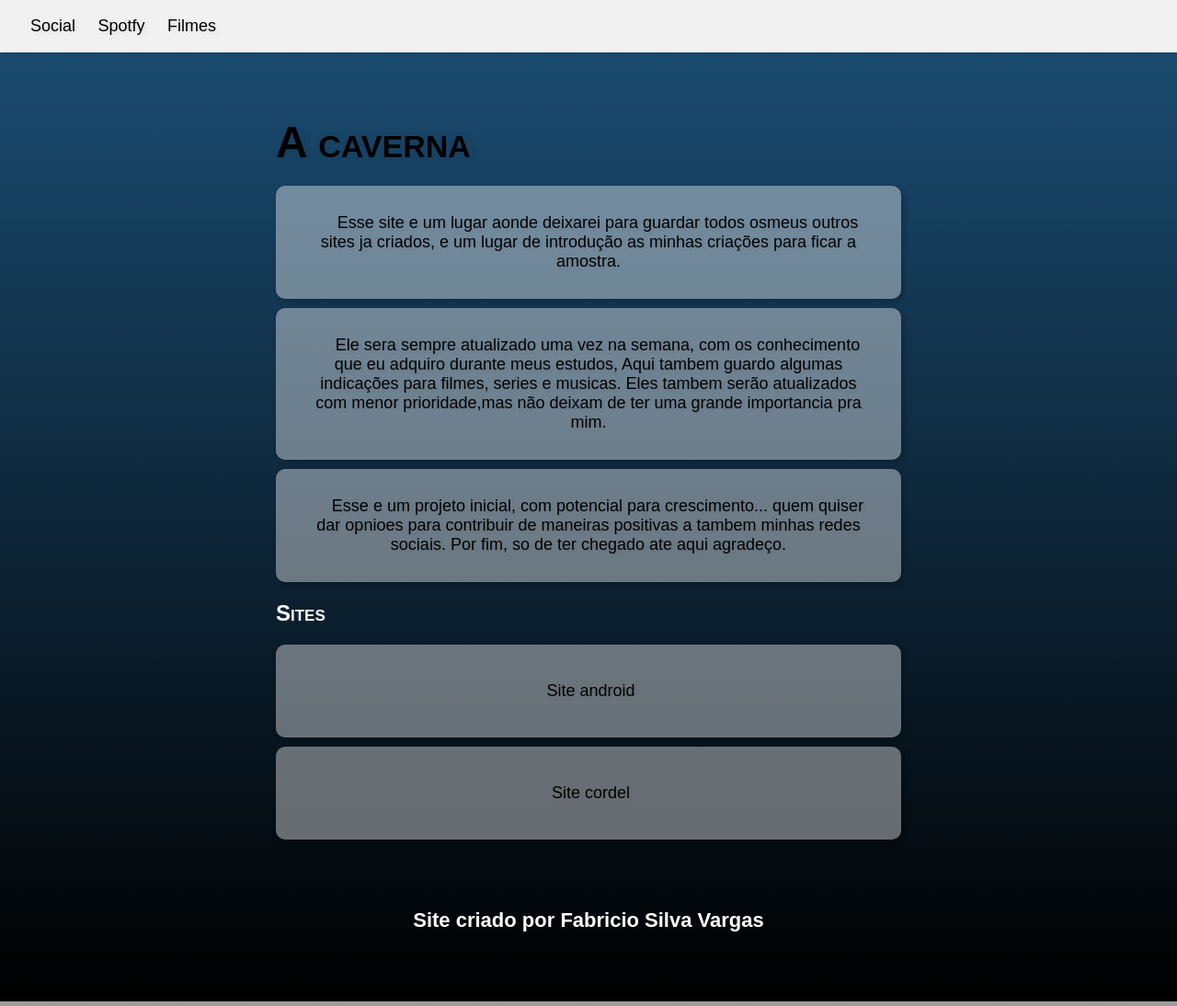
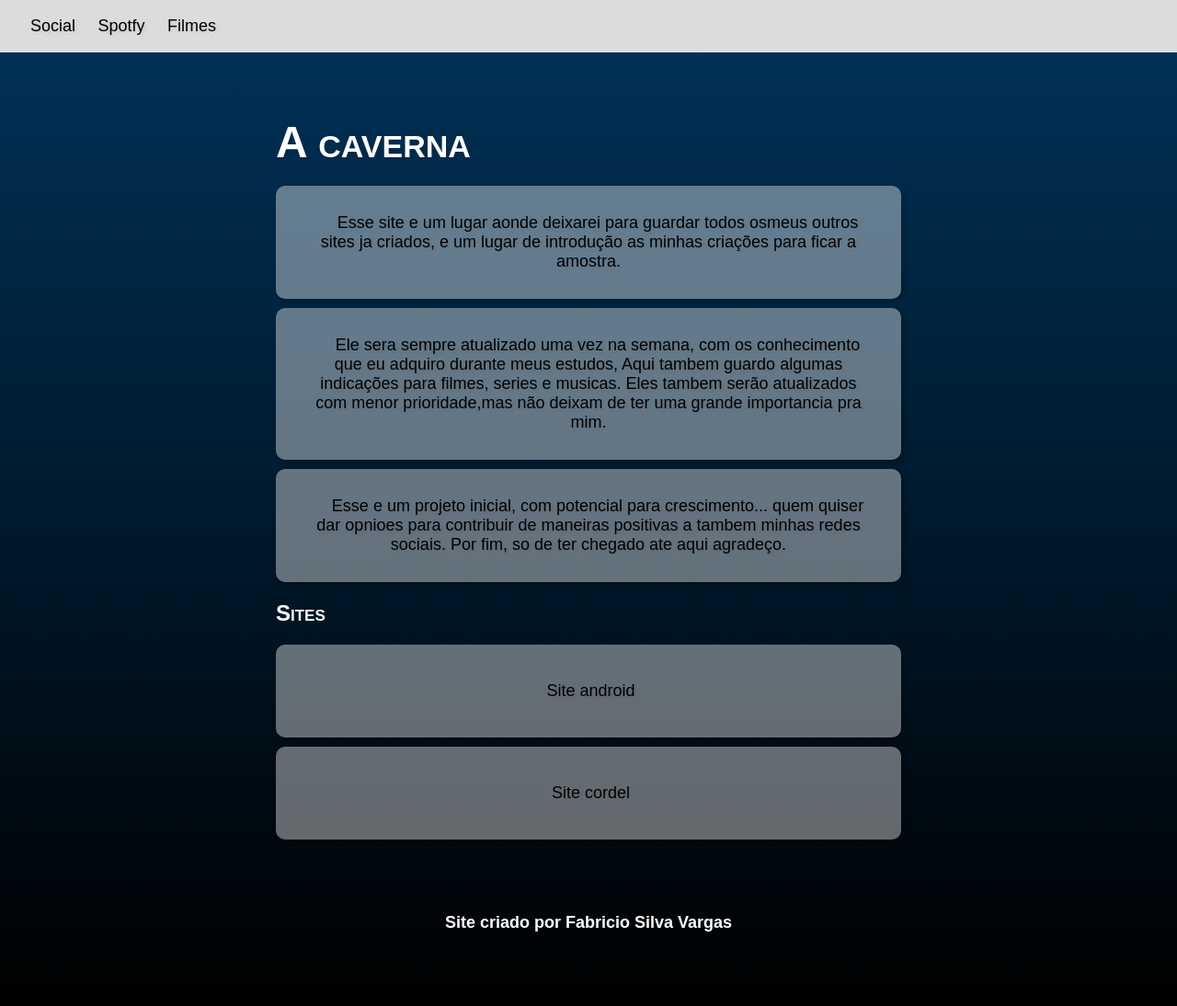
Before and after one commit to hey-afro/sites-html-css, a plain HTML site: page introdução/home.html in a window 1280 px wide. Shown: the whole page at 92% size. Drawn offline with Linux system fonts and the light colour scheme.

Commit message:
Update style.css

```diff
--- a/introdução/css/style.css
+++ b/introdução/css/style.css
@@ -14,7 +14,7 @@
 body{
     width: 100%;
     height: 100vh;
-    background-color: rgb(155, 155, 155);
+    background-color: rgb(0, 0, 0);
 }
 header{
     padding: 18px;
@@ -49,6 +49,7 @@
     border-radius: 5%;
 }
 div h1{
+    color: white;
     font-variant: small-caps;
     font-size: 3em;
     padding: 10px;
@@ -91,6 +92,6 @@
     color: white;
 }
 footer h3{
-    font-size: 22px;
-    padding: 15px;
+    font-size: 18px;
+    padding: 20px;
 }
```
